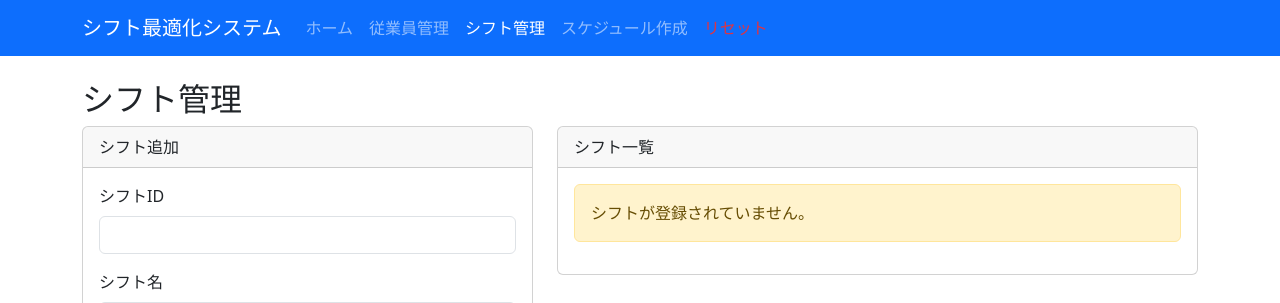
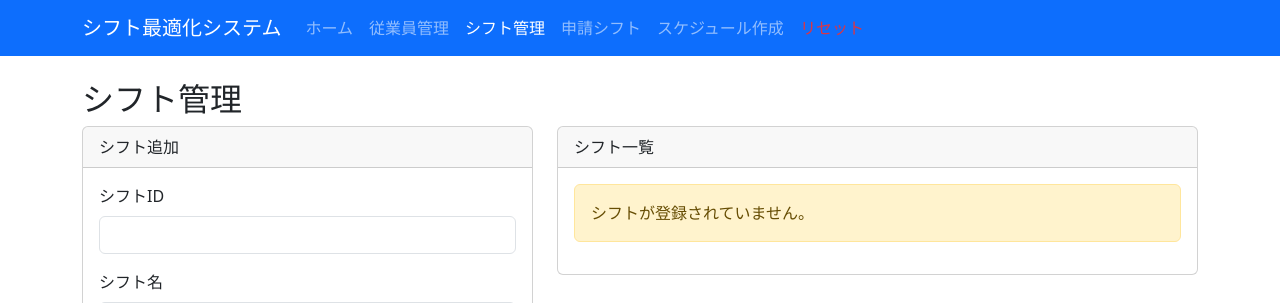
Before and after one commit to d-syoyu/shift_optimization, a Flask app: template templates/shifts.html in a window 1280 px wide. Shown: the top 303 px of the page. Run offline with Flask 3, Linux system fonts and the light colour scheme; the template is opened without the code that fills it, so the values that code supplies are empty.

Commit message:
Update shifts.html

```diff
--- a/templates/shifts.html
+++ b/templates/shifts.html
@@ -24,6 +24,8 @@
                     <li class="nav-item">
                         <a class="nav-link active" href="/shifts">シフト管理</a>
                     </li>
+                    <li class="nav-item">
+                        <a class="nav-link" href="/shift_requests">申請シフト</a>
                     <li class="nav-item">
                         <a class="nav-link" href="/schedule">スケジュール作成</a>
                     </li>
```
